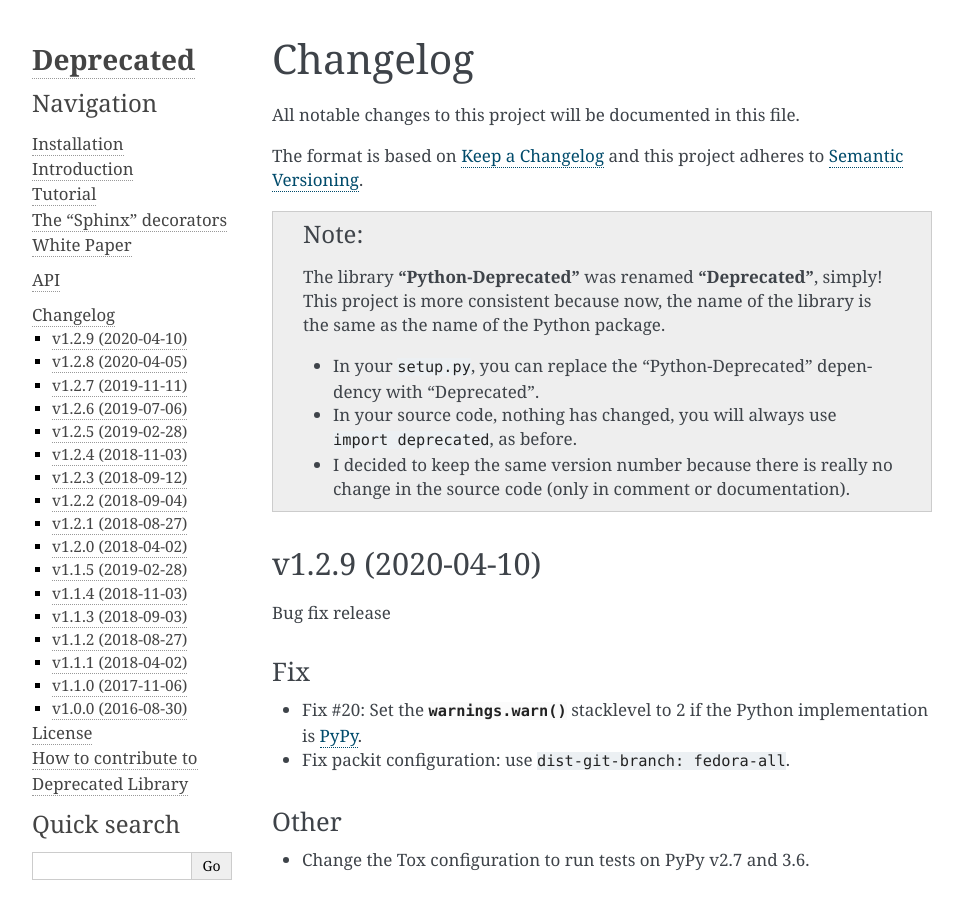
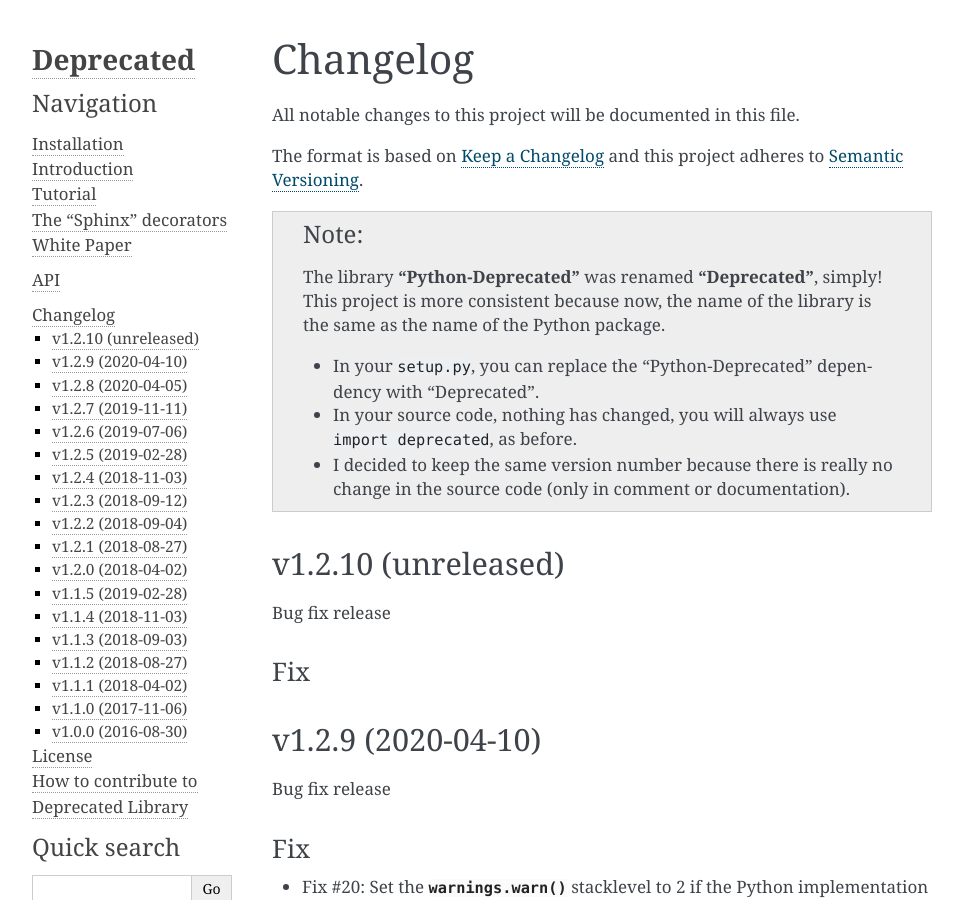
Before and after one commit to laurent-laporte-pro/deprecated, a Sphinx documentation site: the page built from docs/source/changelog.rst, in a window 1280 px wide and 900 px high. Shown: the whole window, without its empty margins (148-1111 px from the left). Built offline with Sphinx 7.4.7, drawn with Linux system fonts in a browser that asks for light colours.

Commit message:
Prepare next version 1.2.10 (unreleased)

```diff
--- a/CHANGELOG.rst
+++ b/CHANGELOG.rst
@@ -16,6 +16,15 @@ and this project adheres to `Semantic Versioning <https://semver.org/spec/v2.0.0
     - In your source code, nothing has changed, you will always use ``import deprecated``, as before.
     - I decided to keep the same version number because there is really no change in the source code
       (only in comment or documentation).
+
+
+v1.2.10 (unreleased)
+====================
+
+Bug fix release
+
+Fix
+---
 
 
 v1.2.9 (2020-04-10)
--- a/deprecated/__init__.py
+++ b/deprecated/__init__.py
@@ -8,6 +8,6 @@ Python ``@deprecated`` decorator to deprecate old python classes, functions or m
 """
 
 #: Module Version Number, see `PEP 396 <https://www.python.org/dev/peps/pep-0396/>`_.
-__version__ = "1.2.9"
+__version__ = "1.2.10"
 
 from deprecated.classic import deprecated
--- a/docs/source/conf.py
+++ b/docs/source/conf.py
@@ -61,7 +61,7 @@ author = 'Marcos CARDOSO & Laurent LAPORTE'
 # built documents.
 #
 # The full version, including alpha/beta/rc tags.
-release = "1.2.9"
+release = "1.2.10"
 # The short X.Y version.
 version = release.rpartition('.')[0]
 
--- a/setup.py
+++ b/setup.py
@@ -143,7 +143,7 @@ from setuptools import setup
 
 setup(
     name='Deprecated',
-    version='1.2.9',
+    version='1.2.10',
     url='https://github.com/tantale/deprecated',
     project_urls={
         "Documentation": "https://deprecated.readthedocs.io/en/latest/",
```
Also changed, not shown: .bumpversion.cfg, 1 other file.
